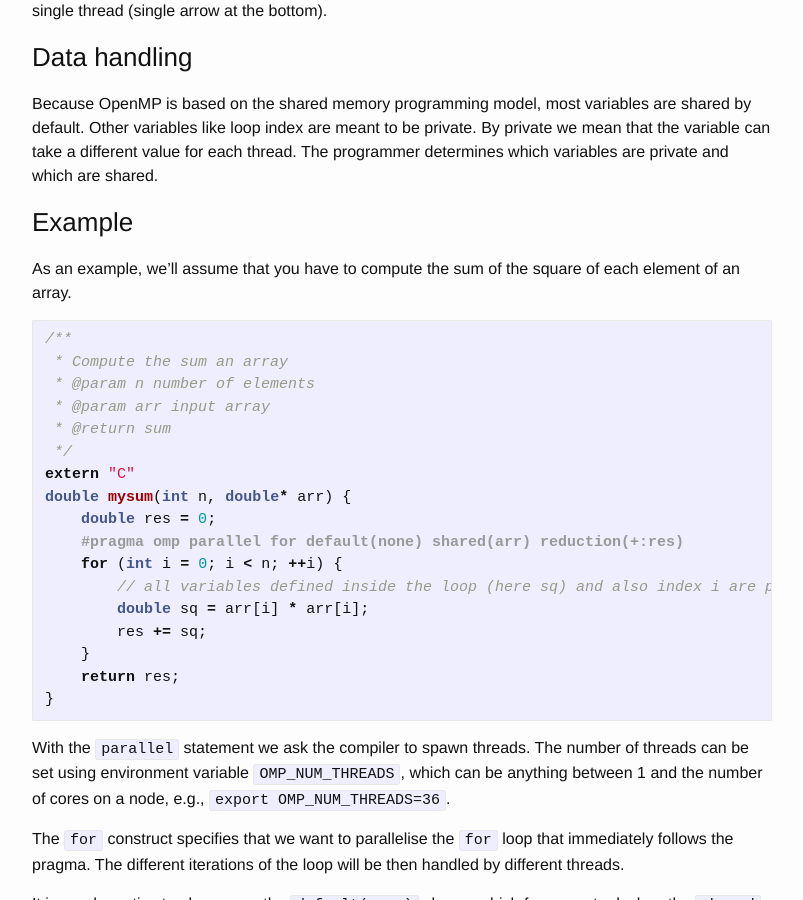
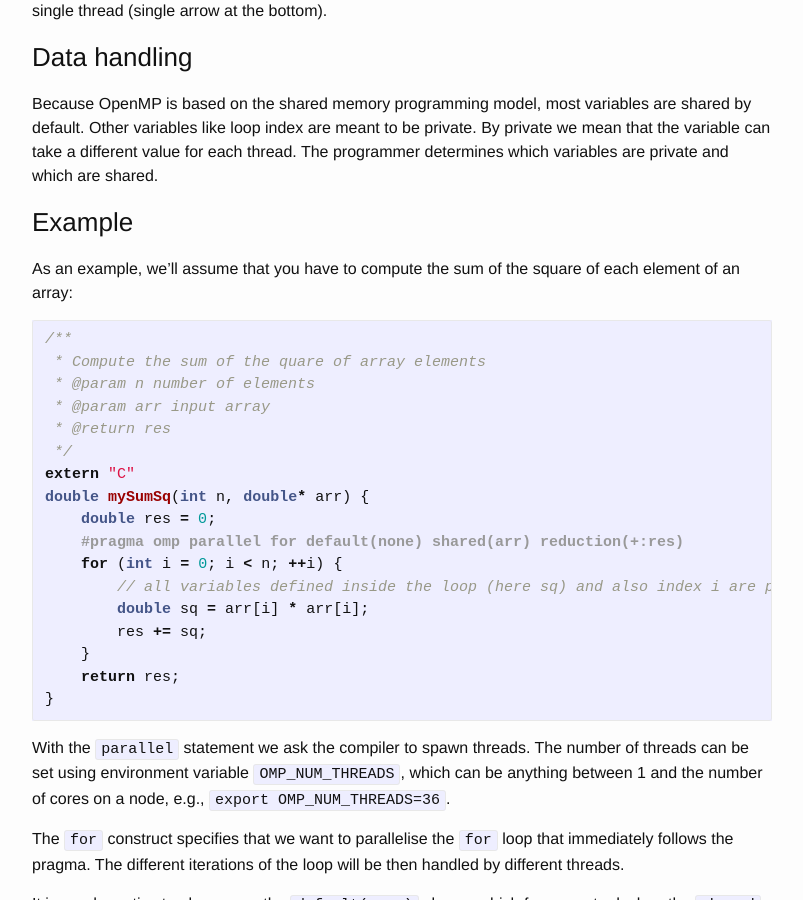
Before and after one commit to nesi/perf-training, a Jekyll site: the page built from _lessons/python-scatter/04b-openmp.md, in a window 1280 px wide and 900 px high, scrolled down 3588 px. Shown: the whole window, without its empty margins (238-1041 px from the left). Built offline with Jekyll 4.4.1, drawn with Linux system fonts in a browser that asks for light colours.

Commit message:
OMP example typos

````diff
--- a/_lessons/python-scatter/04b-openmp.md
+++ b/_lessons/python-scatter/04b-openmp.md
@@ -81,16 +81,16 @@ The application always starts in serial mode on a single thread (single arrow at
 Because OpenMP is based on the shared memory programming model, most variables are shared by default. Other variables like loop index are meant to be private. By private we mean that the variable can take a different value for each thread. The programmer determines which variables are private and which are shared.
 
 ### Example
-As an example, we’ll assume that you have to compute the sum of the square of each element of an array.
+As an example, we’ll assume that you have to compute the sum of the square of each element of an array:
 ```cpp
 /**
- * Compute the sum an array
+ * Compute the sum of the quare of array elements
  * @param n number of elements
  * @param arr input array
- * @return sum
+ * @return res
  */
 extern "C"
-double mysum(int n, double* arr) {
+double mySumSq(int n, double* arr) {
     double res = 0;
     #pragma omp parallel for default(none) shared(arr) reduction(+:res)
     for (int i = 0; i < n; ++i) {
````
